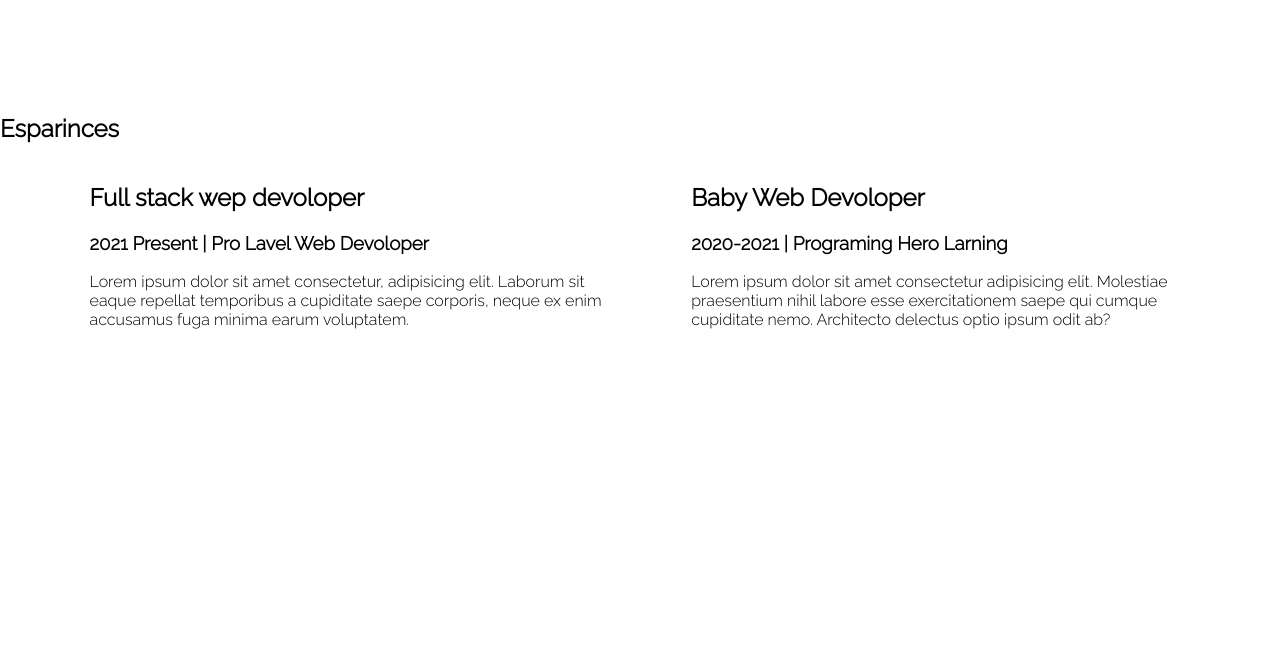
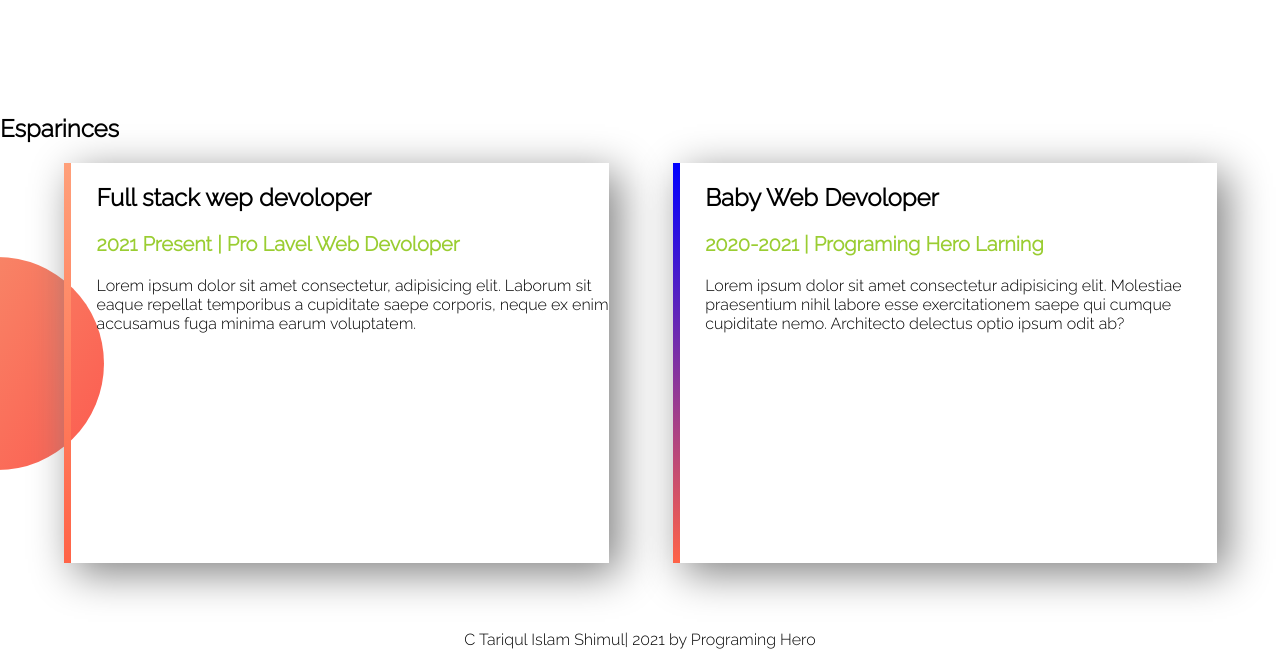
Before and after one commit to tariqul12/wab-protfolio, a plain HTML site: page index.html in a window 1280 px wide. Shown: the part 906-1571 px from the top of the page. Before the commit the page ends 1520 px from the top, so only its background shows below. Drawn offline with Linux system fonts and the light colour scheme.

Commit message:
full wabsite

```diff
--- a/index.html
+++ b/index.html
@@ -36,18 +36,22 @@
     </section>
     <section class="exparince-aria">
         <h1>Esparinces</h1>
-        <div class="half-width">
+        <div id="left-border" class="half-width exparince">
             <h2>Full stack wep devoloper</h2>
-            <h3>2021 Present | Pro Lavel Web Devoloper</h3>
+            <h3 class="first-style scend-style">2021 Present | Pro Lavel Web Devoloper</h3>
             <p>Lorem ipsum dolor sit amet consectetur, adipisicing elit. Laborum sit eaque repellat temporibus a cupiditate saepe corporis, neque ex enim accusamus fuga minima earum voluptatem.</p>
         </div>
-        <div class="half-width">
+        <div id="left-border2" class="half-width exparince">
             <h2>Baby Web Devoloper</h2>
-            <h3>2020-2021 | Programing Hero Larning</h3>
+            <h3 class="first-style scend-style">2020-2021 | Programing Hero Larning</h3>
             <p>Lorem ipsum dolor sit amet consectetur adipisicing elit. Molestiae praesentium nihil labore esse exercitationem saepe qui cumque cupiditate nemo. Architecto delectus optio ipsum odit ab?</p>
         </div>
 
     </section>
+    <footer>
+        <p>C Tariqul Islam Shimul| 2021 by Programing Hero</p>
+    </footer>
+
 
 </body>
 </html>
--- a/style.css
+++ b/style.css
@@ -53,3 +53,29 @@ section{
     background-position: right;
 
 }
+.exparince{
+    box-shadow: 10px 10px 40px gray;
+    height: 80%;
+
+}
+.scend-style{
+    font-size: 20px;
+}
+.exparince-aria{
+    background-image: url("images/exp-bg.png");
+    background-repeat: no-repeat;
+    background-position: left;
+}
+#left-border{
+    border-left: 7px solid green;
+    border-image: linear-gradient(180deg, lightsalmon, tomato);
+    border-image-slice: 1;
+}
+#left-border2{
+    border-left: 7px solid;
+    border-image: linear-gradient(blue,tomato);
+    border-image-slice: 1;
+}
+footer{
+    text-align: center;
+}
```
